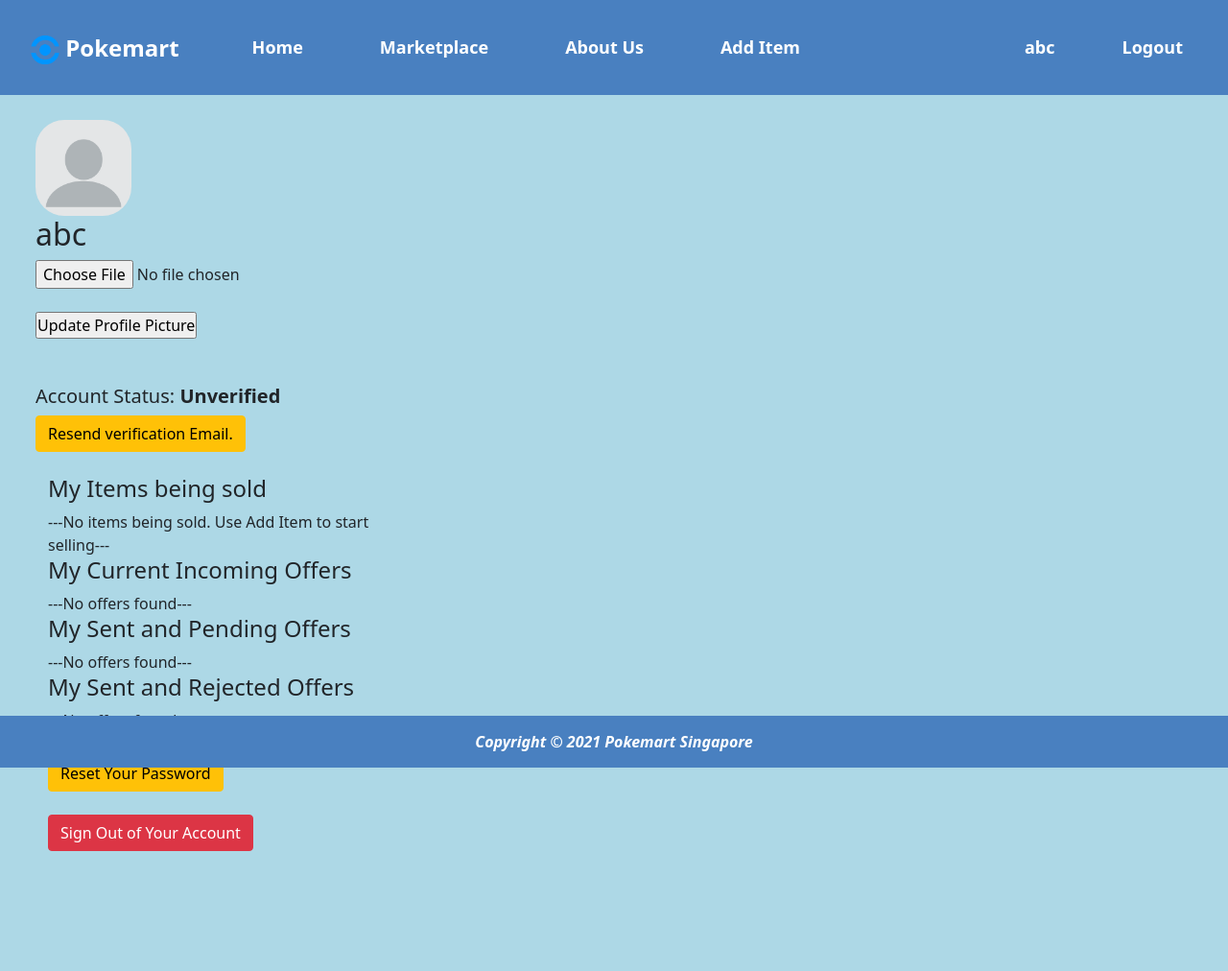
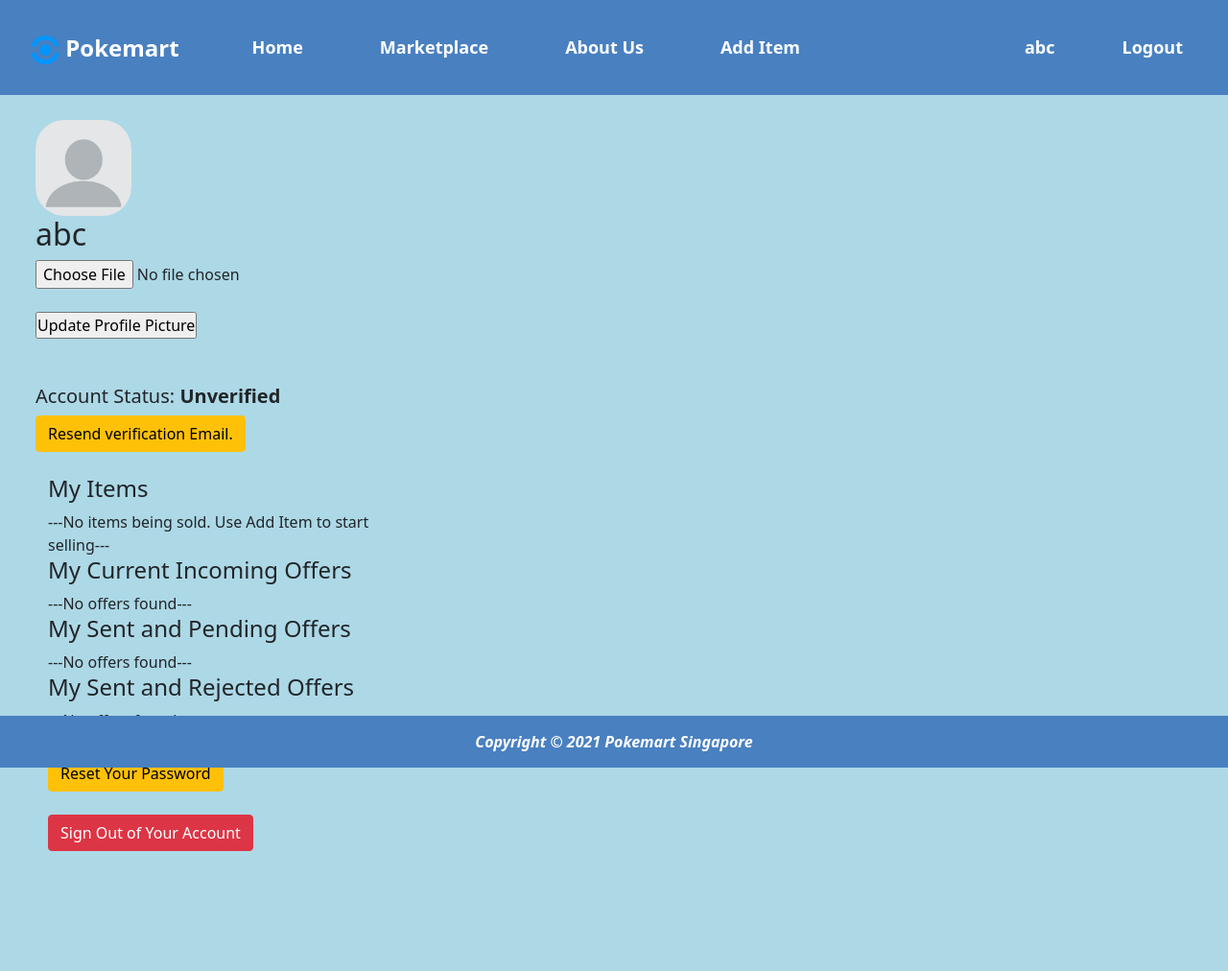
Before and after one commit to lopmade/1004-Web, a PHP site: page /profile.php in a window 1280 px wide. Shown: the whole page at 96% size. Run offline with PHP 8.4, Linux system fonts and the light colour scheme; a user stored in the database is signed in; data comes from the database, SQL or seed files in the repository; data that the repository does not hold is empty.

Commit message:
Profile items name

```diff
--- a/profile.php
+++ b/profile.php
@@ -297,7 +297,7 @@ function getOffers($typeofoffer) {
                 <br>
                 <div id ="content" class="container-fluid">
                     <div class="row">
-                        <h4>My Items being sold</h4>
+                        <h4>My Items</h4>
                         <?php
                         getItems();
                         ?>
```
